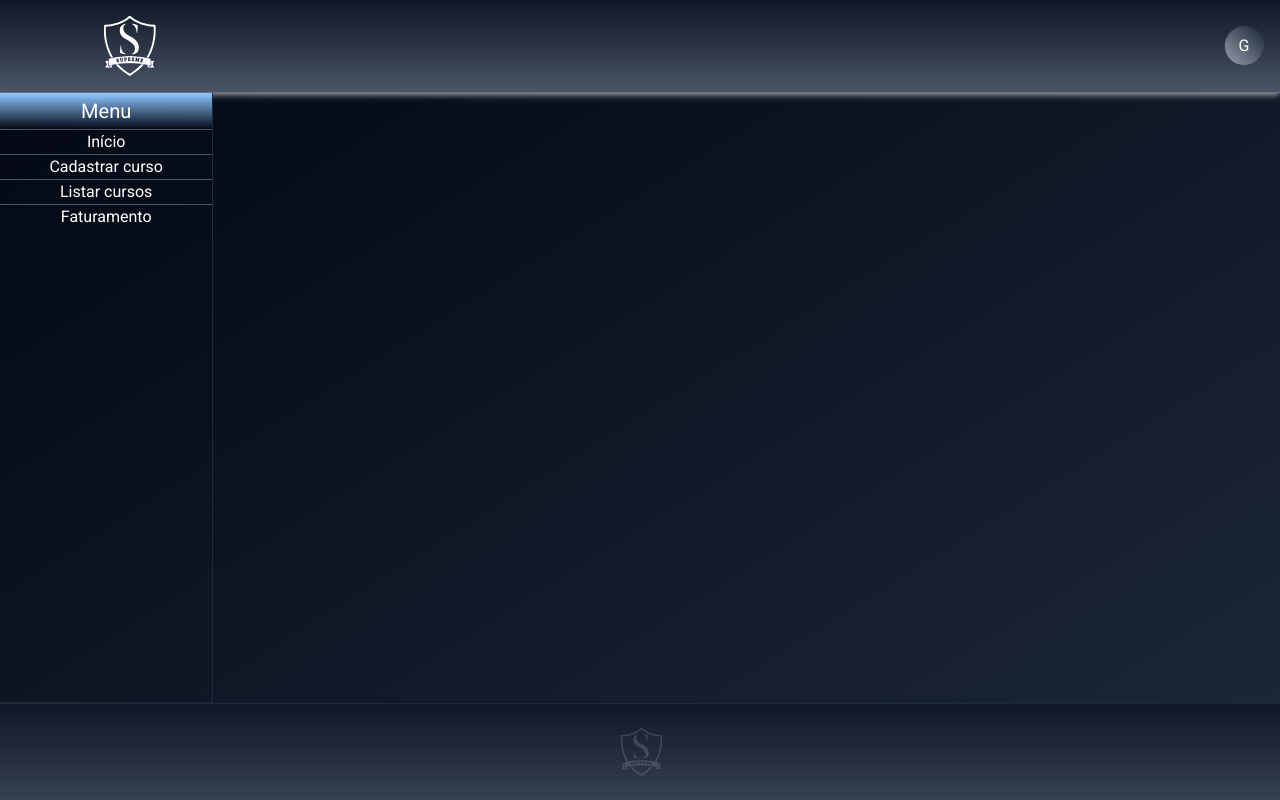
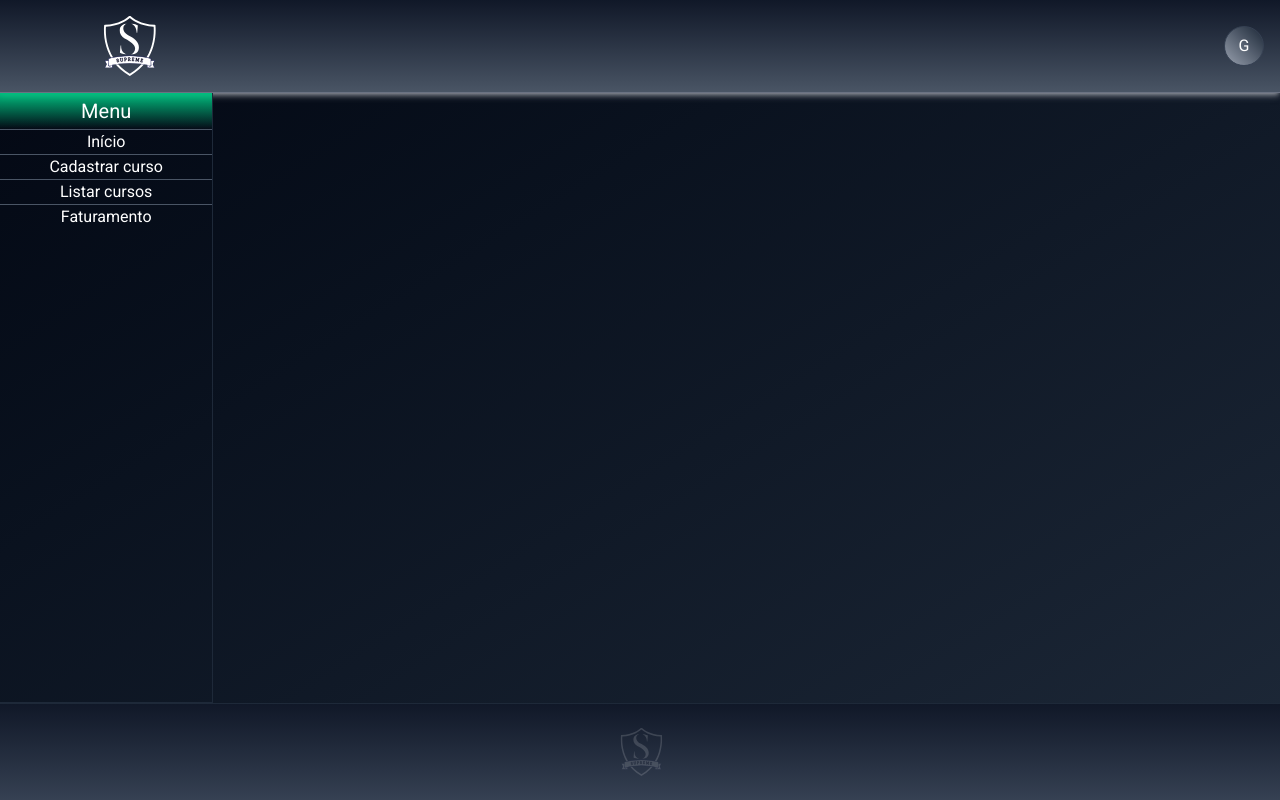
Before and after one commit to GibsonCS/e-commerce, a Next.js app: page /admin in a window 1280 px wide. Built offline with nearby package versions, Linux system fonts and the light colour scheme.

Commit message:
feat: chage color to aside title

```diff
--- a/src/components/Aside.tsx
+++ b/src/components/Aside.tsx
@@ -9,7 +9,7 @@ export default function Aside() {
   ];
   return (
     <aside className="border-b border-r border-gray-800 w-1/6 h-full flex flex-col ">
-      <span className="text-center text-xl p-1 bg-gradient-to-b from-blue-300">
+      <span className="text-center text-xl p-1 bg-gradient-to-b from-emerald-500">
         Menu
       </span>
       {items.map((item, index) => (
```
